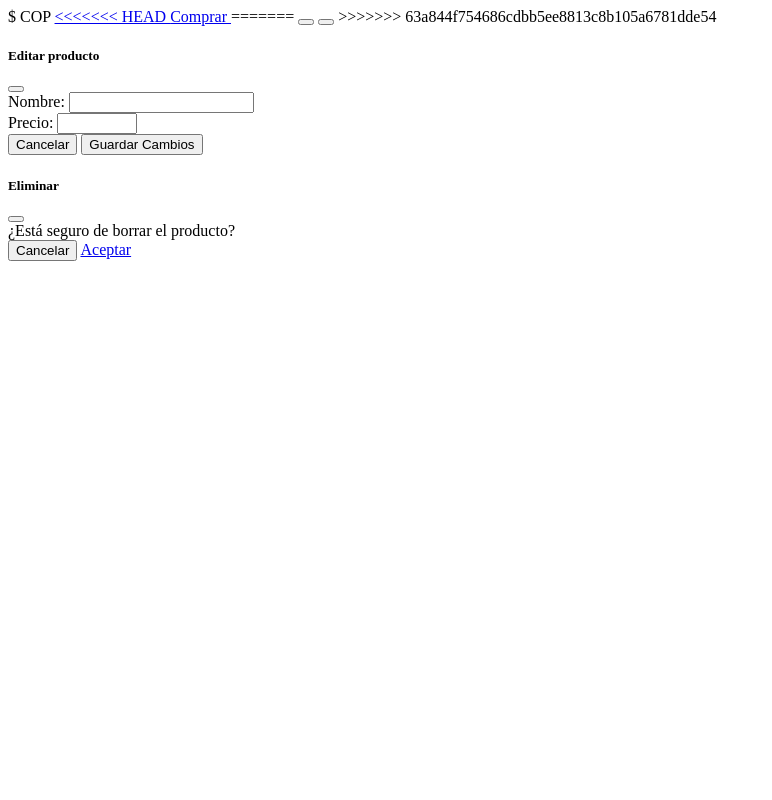
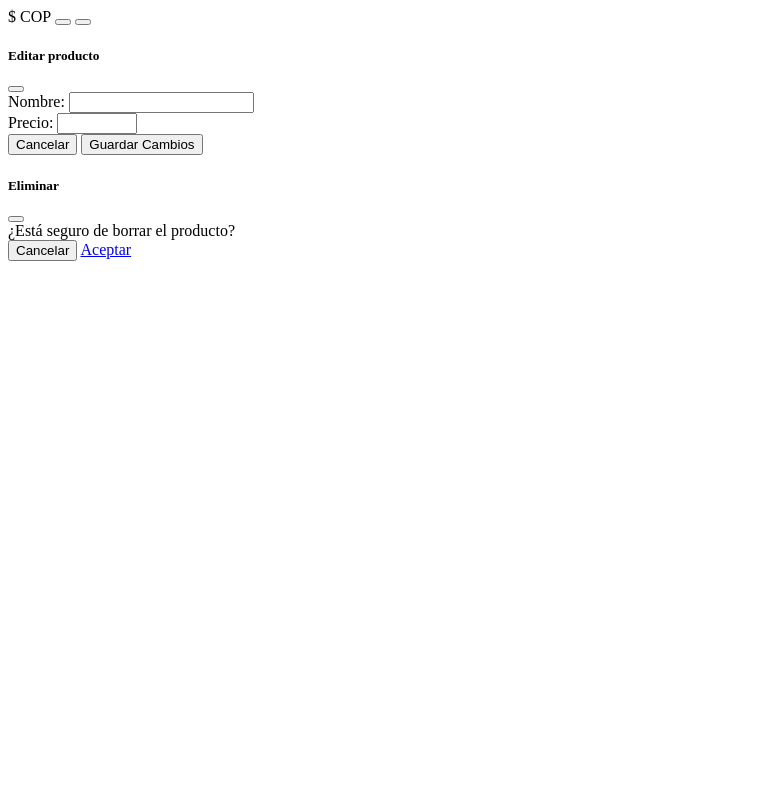
Before and after one commit to nicolaschicaiza/awayhub, a PHP site: page /awayhub/layout/producto/productos.php in a window 1280 px wide. Shown: the whole page, without its empty margins (0-772 px from the left). Run offline with PHP 8.4, Linux system fonts and the light colour scheme; the template is opened without the code that fills it, so the values that code supplies are empty.

Commit message:
Subida 2.0

```diff
--- a/layout/producto/productos.php
+++ b/layout/producto/productos.php
@@ -4,15 +4,8 @@
             <td><?php echo $item['nombre']; ?></td>
             <td>$<?php echo $item['precio']; ?> COP</td>
             <td class="d-flex">
-              <a href="../api/pedido/pedido.create.php?producto=<?php echo $item['id'] ?>&precio=<?php echo $item['precio']?>&cliente=<?php echo '1061807588' ?>" class="btn btn-primary me-2">
+              <a href="../api/pedido/pedido.create.php?producto=<?php echo $item['id'] ?>&precio=<?php echo $item['precio']?>&cliente=<?php echo '1' ?>" class="btn btn-primary me-2">
                 <i class="fa fa-cart-shopping"></i>
-<<<<<<< HEAD
-              </a>
-
-              <a href="../../pages/domicilio.php" class="btn btn-warning d-flex justify-content-center align-items-center">
-                  Comprar
-              </a>
-=======
               </a>
               <button type="button" class="btn btn-success me-2" data-bs-toggle="modal" data-bs-target="#editModal<?php echo $item['id'] ?>">
                     <i class="fa fa-marker"></i>
@@ -20,7 +13,6 @@
               <button type="button" class="btn btn-danger" data-bs-toggle="modal" data-bs-target="#deleteModal<?php echo $item['id'] ?>">
                     <i class="fa fa-trash-alt"></i>
               </button>
->>>>>>> 63a844f754686cdbb5ee8813c8b105a6781dde54
             </td>
           </tr>
         </tbody>
--- a/pages/pedido.php
+++ b/pages/pedido.php
@@ -3,7 +3,7 @@
   <main>
       <div class="container p-4 px-2">
           <div class="row">
-              <h1>Pedidos estoy aqui</h1>
+              <h1>Pedidos</h1>
               <div class="col-md-12">
                   <table class="table table-bordered">
                       <thead>
```
